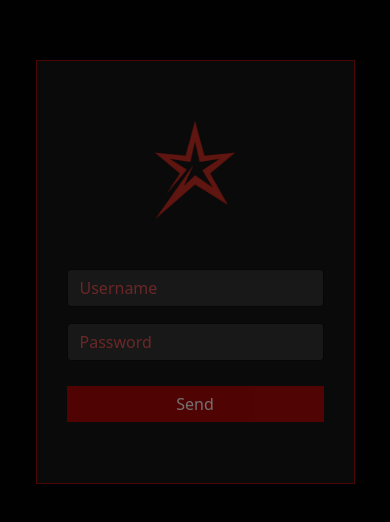
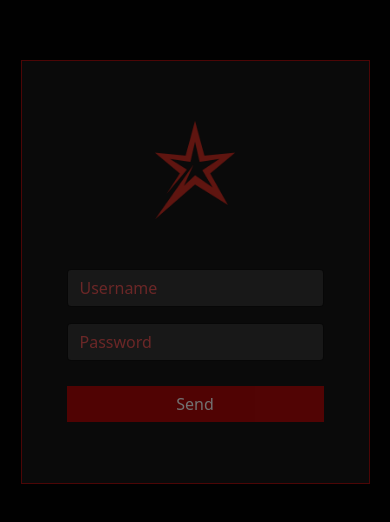
Before and after one commit to dstepha3/DanielOnline, a Vue app in the folder frontend/: page /admin in a window 390 px wide. Shown: the part 150-672 px from the top of the page. Built offline with nearby package versions, Linux system fonts and the light colour scheme; what vue-toast-notification would draw is missing.

Commit message:
+ Login Form Margin Fix

```diff
--- a/frontend/src/views/Admin.vue
+++ b/frontend/src/views/Admin.vue
@@ -114,8 +114,8 @@ export default {
 
     @media only screen and (max-width: 768px){
       .passwordLockBox{
-          margin: 0 5%;
-          padding:  60px 30px;
+          margin: 0;
+          padding:  60px 45px;
       }
       .passwordLockBox form{
         flex-direction: column;
--- a/frontend/src/views/blog/articleTemplate.vue
+++ b/frontend/src/views/blog/articleTemplate.vue
@@ -619,8 +619,8 @@ a.button:hover{
 
     @media only screen and (max-width: 768px){
       .passwordLockBox{
-          margin: 0 5%;
-          padding:  60px 30px;
+          margin: 0;
+          padding: 60px 45px;
       }
       .passwordLockBox form{
         flex-direction: column;
--- a/frontend/src/views/pages/About.vue
+++ b/frontend/src/views/pages/About.vue
@@ -912,8 +912,8 @@ export default {
 
     @media only screen and (max-width: 768px){
       .passwordLockBox{
-          margin: 0 5%;
-          padding:  60px 30px;
+          margin: 0;
+          padding: 60px 45px;
       }
       .passwordLockBox form{
         flex-direction: column;
```
